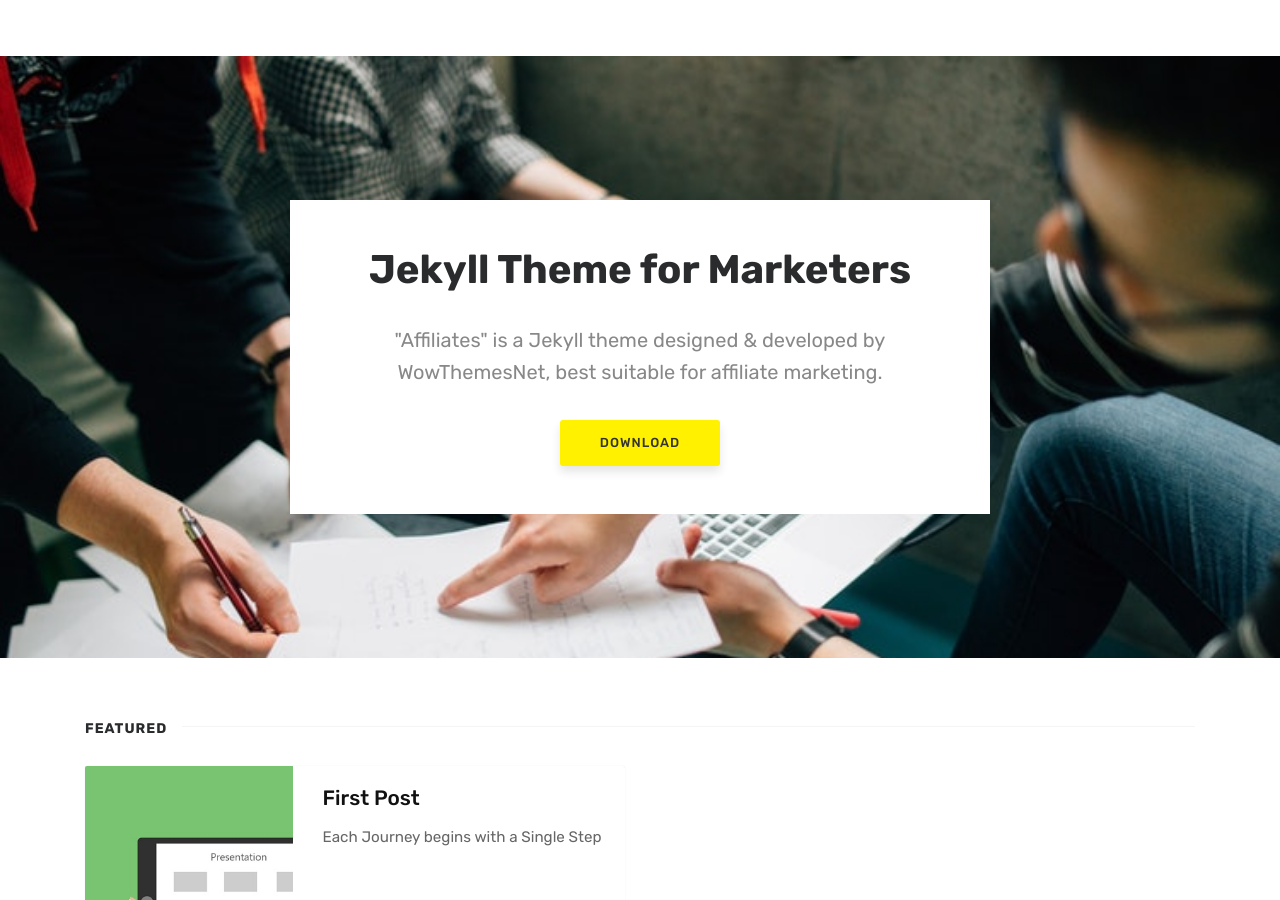
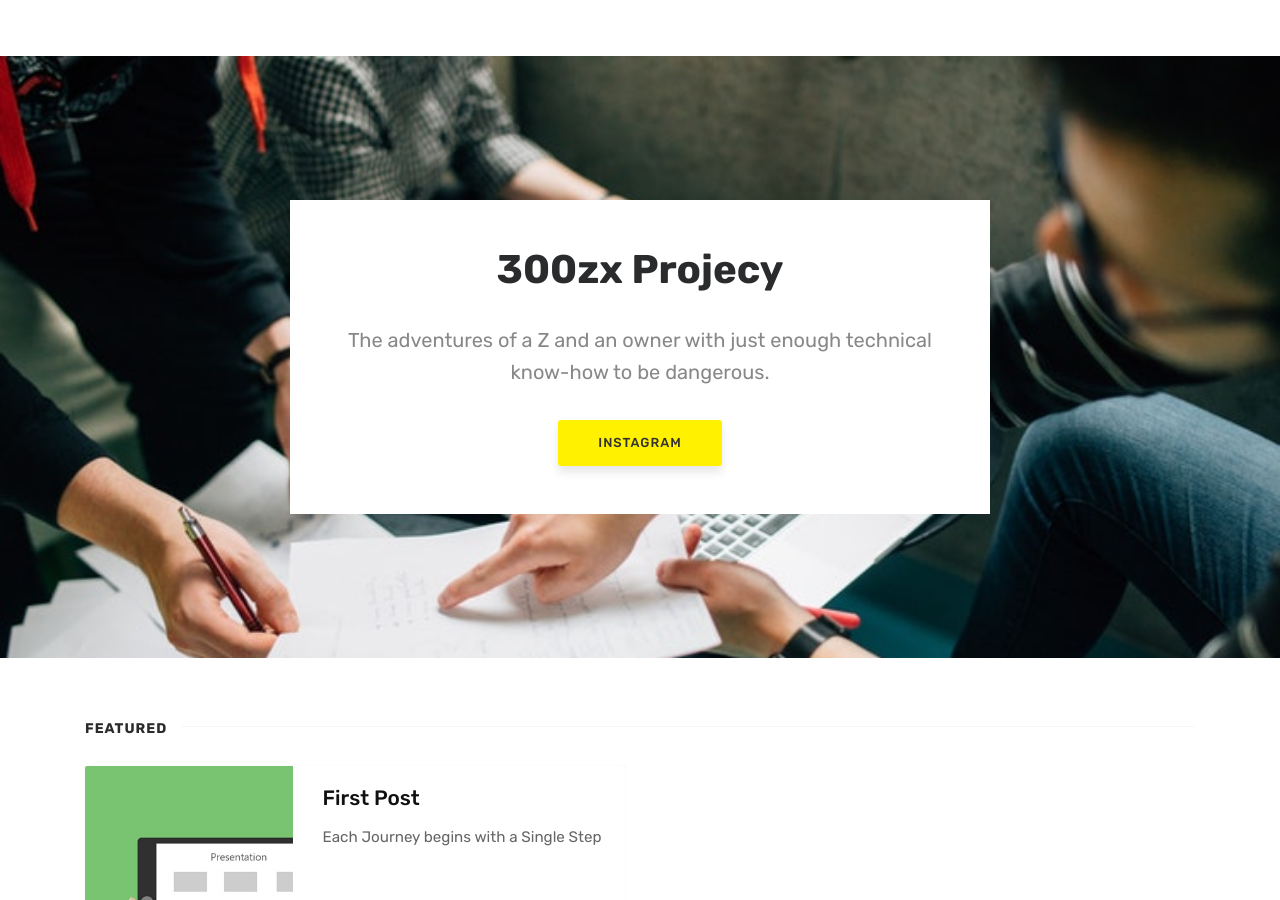
Before and after one commit to 300zxProject/300zxProject.github.io, a Jekyll site: the page built from index.html, in a window 1280 px wide and 900 px high. Built offline with Jekyll 4.4.1, drawn with Linux system fonts in a browser that asks for light colours; the list of posts is cut into pages by our own code; comment, search, counter and statistics services are not loaded.

Commit message:
Updated Index page with 300zx picture and title

```diff
--- a/index.html
+++ b/index.html
@@ -7,9 +7,9 @@ title: Home
 ================================================== -->
 <section class="intro full-width">
     <div class="wrapintro">
-        <h1>Jekyll Theme for Marketers</h1>
-        <h2 class="lead">"Affiliates" is a Jekyll theme designed & developed by WowThemesNet, best suitable for affiliate marketing.</h2>
-        <a href="https://github.com/wowthemesnet/affiliates-jekyll-theme/archive/master.zip" class="btn">Download</a>
+        <h1>300zx Projecy</h1>
+        <h2 class="lead">The adventures of a Z and an owner with just enough technical know-how to be dangerous.</h2>
+        <a href="https://www.instagram.com/300zxproject/" class="btn">Instagram</a>
     </div>
 </section>
 
```
